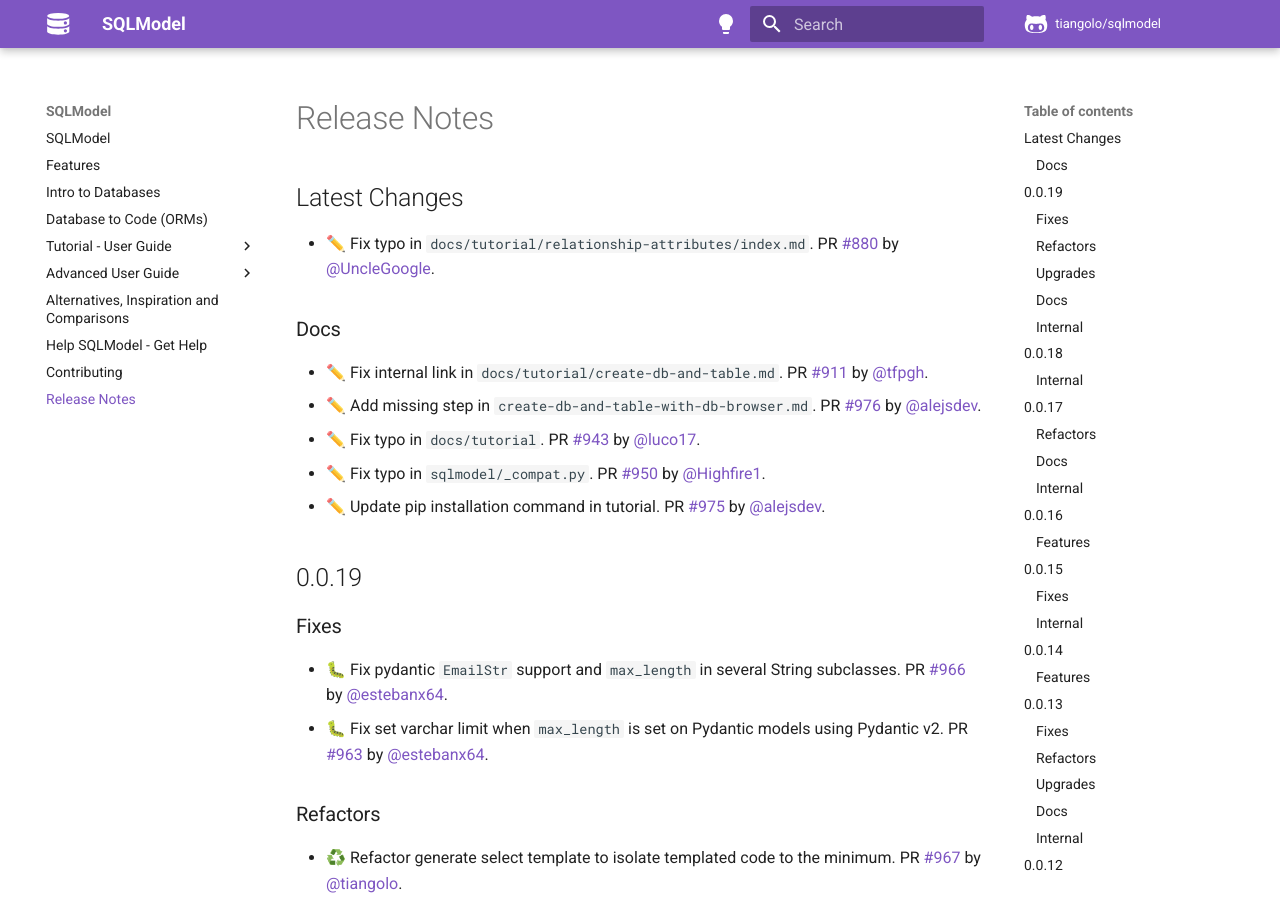
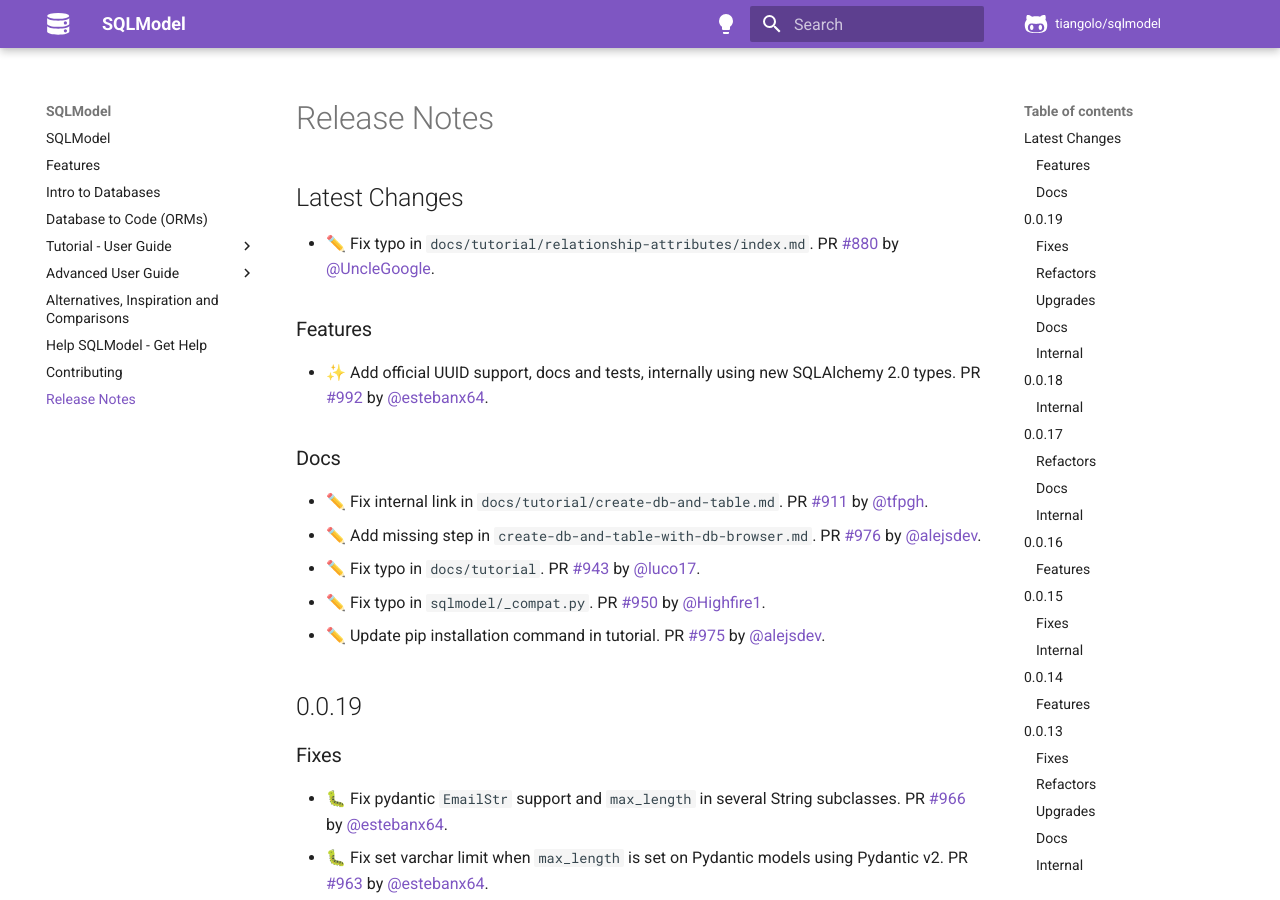
Before and after one commit to sztrakabalint/fastapi-sqlmodel, an MkDocs documentation site: the page built from docs/release-notes.md, in a window 1280 px wide and 900 px high. Built offline with MkDocs 1.6.1 and Material for MkDocs 9.7.7, drawn with Linux system fonts in a browser that asks for light colours; comment, search, counter and statistics services are not loaded.

Commit message:
📝 Update release notes

```diff
--- a/docs/release-notes.md
+++ b/docs/release-notes.md
@@ -3,6 +3,10 @@
 ## Latest Changes
 
 * ✏️ Fix typo in `docs/tutorial/relationship-attributes/index.md`. PR [#880](https://github.com/tiangolo/sqlmodel/pull/880) by [@UncleGoogle](https://github.com/UncleGoogle).
+
+### Features
+
+* ✨ Add official UUID support, docs and tests, internally using new SQLAlchemy 2.0 types. PR [#992](https://github.com/tiangolo/sqlmodel/pull/992) by [@estebanx64](https://github.com/estebanx64).
 
 ### Docs
 
```
